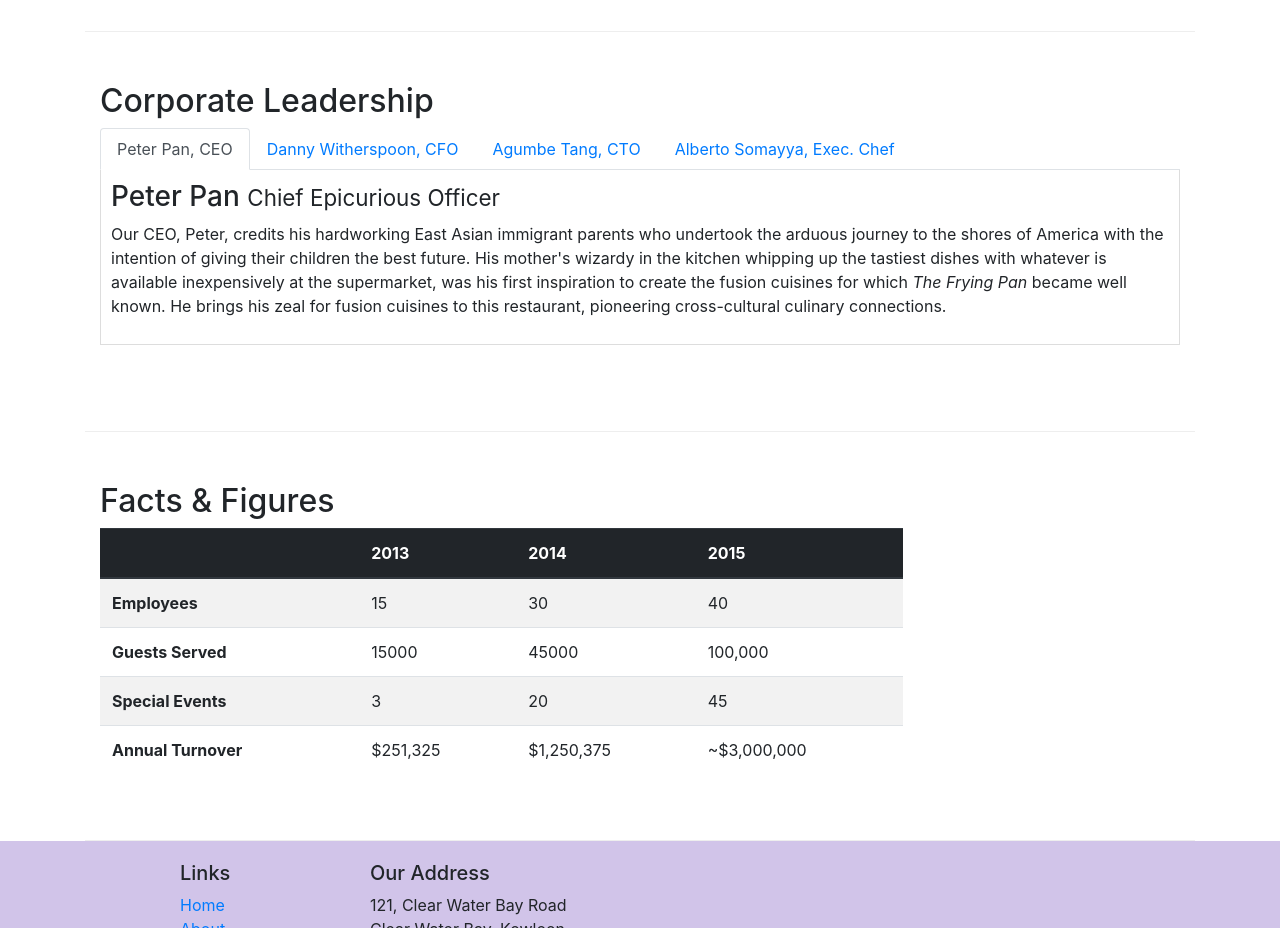
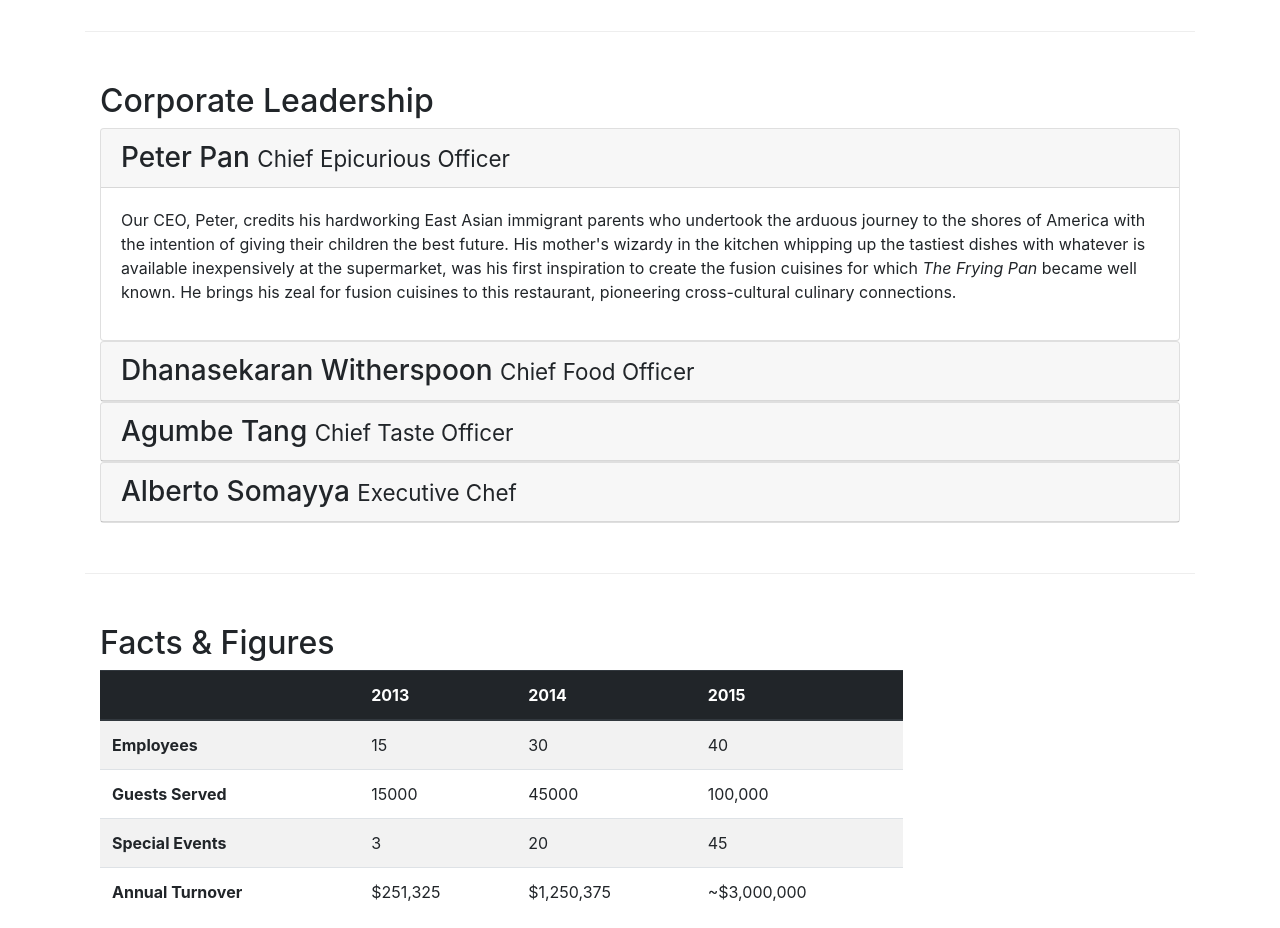
Before and after one commit to JavierBF1989/Bootstrap-4, a website: page aboutus.html in a window 1280 px wide. Shown: the part 940-1868 px from the top of the page. Drawn offline with nearby package versions, Linux system fonts and the light colour scheme.

Commit message:
collapse

```diff
--- a/aboutus.html
+++ b/aboutus.html
@@ -123,78 +123,88 @@
 
                 <h2>Corporate Leadership</h2>
 
-                <ul class="nav nav-tabs">
-                    <li class="nav-item">
-                        <a class="nav-link active" href="#peter" role="tab" data-toggle="tab">
-                            Peter Pan, CEO
+                <div id="accordion">
+                    <div class="card">
+                        <div class="card-header" role="tab" id="peterhead">
+                            <h3 class="mb-0">
+                                <a data-toggle="collapse" data-target="#peter">Peter Pan
+                                    <small>Chief Epicurious Officer</small>
                                 </a>
-                    </li>
-                    <li class="nav-item">
-                        <a class="nav-link" href="#danny" role="tab" data-toggle="tab">
-                            Danny Witherspoon, CFO
-                        </a>
-                    </li>
-                    <li class="nav-item">
-                        <a class="nav-link" href="#agumbe" role="tab" data-toggle="tab">
-                            Agumbe Tang, CTO
-                        </a>
-                    </li>
-                    <li class="nav-item">
-                        <a class="nav-link" href="#alberto" role="tab" data-toggle="tab">
-                            Alberto Somayya, Exec. Chef
-                        </a>
-                    </li>
-                </ul>
-
-                <div class="tab-content">
-
-                    <div role="tabpanel" class="tab-pane fade show active" id="peter">
-                        <h3>Peter Pan
-                            <small>Chief Epicurious Officer</small>
                             </h3>
+                        </div>
+                        <div class="collapse show" id="peter" data-parent="#accordion">
+                            <div class="card-body">
                                 <p class="d-none d-sm-block">
                                     Our CEO, Peter, credits his hardworking East Asian immigrant parents who undertook the arduous journey to the shores of America
-                            with the intention of giving their children the best future. His mother's wizardy in the kitchen
-                            whipping up the tastiest dishes with whatever is available inexpensively at the supermarket,
-                            was his first inspiration to create the fusion cuisines for which
-                            <em>The Frying Pan</em> became well known. He brings his zeal for fusion cuisines to this restaurant,
-                            pioneering cross-cultural culinary connections.
+                                    with the intention of giving their children the best future. His mother's wizardy in
+                                    the kitchen whipping up the tastiest dishes with whatever is available inexpensively
+                                    at the supermarket, was his first inspiration to create the fusion cuisines for which
+                                    <em>The Frying Pan</em> became well known. He brings his zeal for fusion cuisines to this
+                                    restaurant, pioneering cross-cultural culinary connections.
                                 </p>
                             </div>
+                        </div>
+                    </div>
 
-                    <div role="tabpanel" class="tab-pane fade" id="danny">
-                        <h3>Dhanasekaran Witherspoon
+                    <div class="card">
+                        <div class="card-header" role="tab" id="dannyhead">
+                            <h3 class="mb-0">
+                                <a class="collapsed" data-toggle="collapse" data-target="#danny">Dhanasekaran Witherspoon
                                     <small>Chief Food Officer</small>
+                                </a>
                             </h3>
+                        </div>
+                        <div class="collapse" id="danny" data-parent="#accordion">
+                            <div class="card-body">
                                 <p class="d-none d-sm-block">
                                     Our CFO, Danny, as he is affectionately referred to by his colleagues, comes from a long established family tradition in
-                            farming and produce. His experiences growing up on a farm in the Australian outback gave him
-                            great appreciation for varieties of food sources. As he puts it in his own words,
+                                    farming and produce. His experiences growing up on a farm in the Australian outback gave
+                                    him great appreciation for varieties of food sources. As he puts it in his own words,
                                     <em>Everything that runs, wins, and everything that stays, pays!</em>
                                 </p>
                             </div>
+                        </div>
+                    </div>
 
-                    <div role="tabpanel" class="tab-pane fade" id="agumbe">
-                        <h3>Agumbe Tang
+                    <div class="card">
+                        <div class="card-header" role="tab" id="agumbehead">
+                            <h3 class="mb-0">
+                                <a class="collapsed" data-toggle="collapse" data-target="#agumbe">Agumbe Tang
                                     <small>Chief Taste Officer</small>
+                                </a>
                             </h3>
+                        </div>
+                        <div class="collapse" id="agumbe" data-parent="#accordion">
+                            <div class="card-body">
                                 <p class="d-none d-sm-block">
                                     Blessed with the most discerning gustatory sense, Agumbe, our CTO, personally ensures that every dish that we serve meets
-                            his exacting tastes. Our chefs dread the tongue lashing that ensues if their dish does not meet
-                            his exacting standards. He lives by his motto,
+                                    his exacting tastes. Our chefs dread the tongue lashing that ensues if their dish does
+                                    not meet his exacting standards. He lives by his motto,
                                     <em>You click only if you survive my lick.</em>
                                 </p>
                             </div>
+                        </div>
+                    </div>
 
-                    <div role="tabpanel" class="tab-pane fade" id="alberto">
-                        <h3>Alberto Somayya
+                    <div class="card">
+                        <div class="card-header" role="tab" id="albertohead">
+                            <h3 class="mb-0">
+                                <a class="collapsed" data-toggle="collapse" data-target="#alberto">Alberto Somayya
                                     <small>Executive Chef</small>
+                                </a>
                             </h3>
+                        </div>
+                        <div class="collapse" id="alberto" data-parent="#accordion">
+                            <div class="card-body">
                                 <p class="d-none d-sm-block">
                                     Award winning three-star Michelin chef with wide International experience having worked closely with whos-who in the culinary
                                     world, he specializes in creating mouthwatering Indo-Italian fusion experiences. He says,
-                            <em>Put together the cuisines from the two craziest cultures, and you get a winning hit! Amma Mia!</em>
+                                    <em>Put together the cuisines from the two craziest cultures, and you get a winning hit!
+                                        Amma Mia!
+                                    </em>
                                 </p>
+                            </div>
+                        </div>
                     </div>
 
                 </div>
```
Lines whose indentation alone changed are shown as unchanged.
